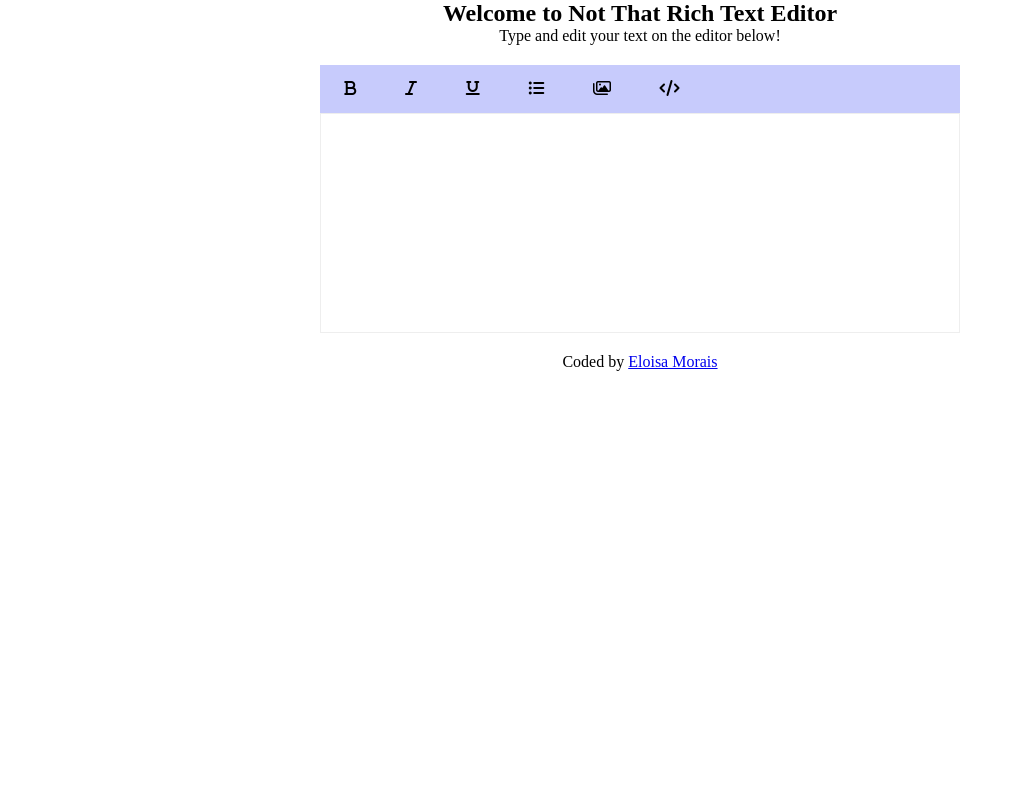
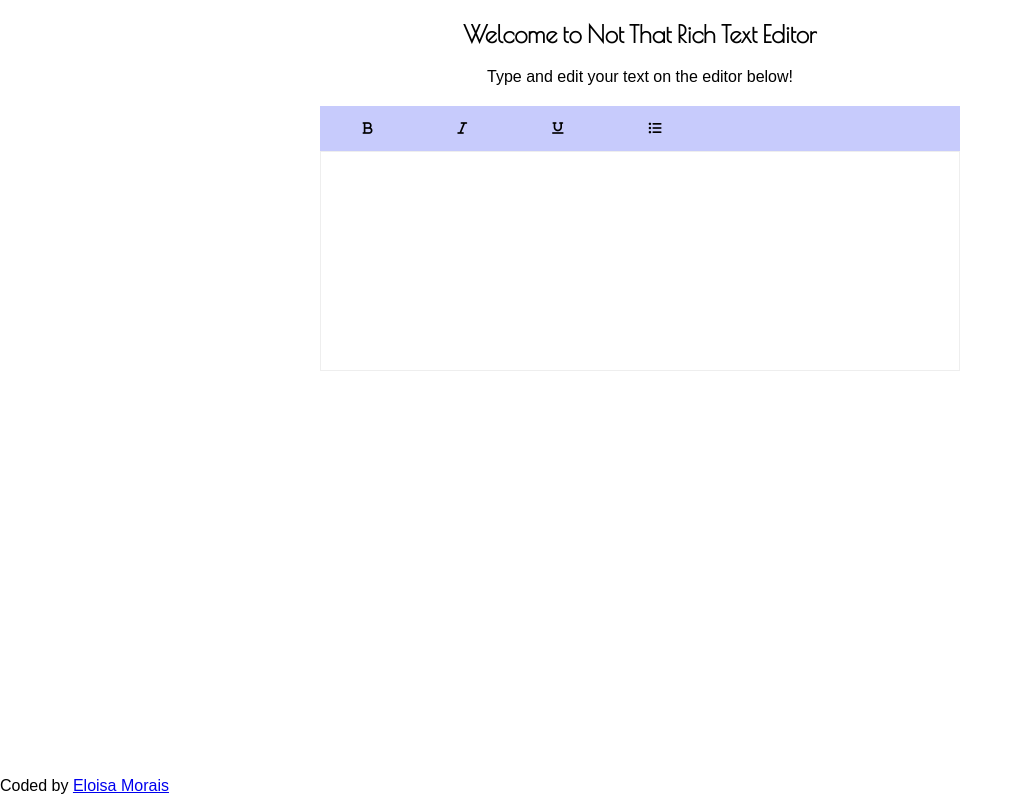
Before and after one commit to eloisasmorais/rich-text-editor, a plain HTML site: page index.html in a window 1280 px wide. Shown: the whole page, without its empty margins (0-1023 px from the left). Drawn offline with nearby package versions, Linux system fonts and the light colour scheme; a web font is replaced by a local one.

Commit message:
Add functions to enable editing, add new fonts and final styles

```diff
--- a/index.html
+++ b/index.html
@@ -6,6 +6,7 @@
   <meta name="viewport" content="width=device-width, initial-scale=1.0" />
   <link rel="shortcut icon" href="./img/text.png" type="image/x-icon" />
   <title>Not That Rich Text Editor</title>
+  <link href="https://fonts.googleapis.com/css?family=Chivo|Poiret+One&display=swap" rel="stylesheet">
   <script src="https://kit.fontawesome.com/90c8a9ba9a.js" crossorigin="anonymous"></script>
   <link rel="stylesheet" href="./css/style.css" />
 </head>
@@ -13,25 +14,25 @@
 <body>
   <div class="container">
     <section>
-      <h1>Welcome to Not That Rich Text Editor</h1>
-      <p>Type and edit your text on the editor below!</p>
+      <h1 class="title">Welcome to Not That Rich Text Editor</h1>
+      <p class="secondary">Type and edit your text on the editor below!</p>
     </section>
     <main class="text-editor">
       <section class="menu">
-        <ul>
-          <li class="bold"><i class="fas fa-bold"></i></li>
-          <li class="italic"><i class="fas fa-italic"></i></li>
-          <li class="underline"><i class="fas fa-underline"></i></li>
-          <li class="list"><i class="fas fa-list-ul"></i></li>
-          <li class="image"><i class="far fa-images"></i></li>
-          <li class="code"><i class="fas fa-code"></i></li>
-        </ul>
+        <div>
+          <button onclick="toggleCommand('bold')"><i class="fas fa-bold"></i></button>
+          <button onclick="toggleCommand('italic')"><i class="fas fa-italic"></i></button>
+          <button onclick="toggleCommand('underline')"><i class="fas fa-underline"></i></button>
+          <button onclick="toggleCommand('insertUnorderedList')"><i class="fas fa-list-ul"></i></button>
+        </div>
       </section>
       <div contenteditable="true" id="text-area"></div>
     </main>
   </div>
   <footer class="footer">
-    Coded by <a href="https://github.com/eloisasmorais">Eloisa Morais</a>
+    <p>
+      Coded by <a href="https://github.com/eloisasmorais">Eloisa Morais</a>
+    </p>
   </footer>
   <script src="./js/script.js"></script>
 </body>
--- a/js/script.js
+++ b/js/script.js
@@ -1,6 +1,20 @@
+var textarea = document.getElementById('text-area');
 window.onload = function() {
-  var textarea = document.getElementById('text-area');
   textarea.designMode = 'on';
   textarea.focus();
-  console.log(textarea);
 };
+
+function toggleCommand($command) {
+  document.execCommand($command, false, null);
+  textarea.focus();
+}
+
+const bold = document.getElementById('bold');
+const italic = document.getElementById('italic');
+const underline = document.getElementById('underline');
+const list = document.getElementById('list');
+
+bold.addEventListener('onclick', toggleCommand('bold'));
+italic.addEventListener('onclick', toggleCommand('italic'));
+underline.addEventListener('onclick', toggleCommand('underline'));
+list.addEventListener('onclick', toggleCommand('list'));
--- a/scss/style.scss
+++ b/scss/style.scss
@@ -8,20 +8,32 @@
 
 body {
   text-align: center;
+
+  .title {
+    font-family: 'Poiret One', cursive;
+    margin: 20px 0;
+  }
+
+  .secondary,
+  .footer {
+    font-family: 'Chivo', sans-serif;
+  }
 }
 
 .menu {
   background-color: #c7cbfc;
 
-  ul {
+  div {
     display: flex;
     list-style: none;
     justify-content: space-around;
     max-width: 60%;
   }
 
-  li {
+  button {
+    background-color: #c7cbfc;
     padding: 15px;
+    border: none;
 
     &:hover {
       background-color: #abafd8;
@@ -34,6 +46,7 @@ body {
 }
 
 #text-area {
+  font-family: Arial, sans-serif;
   width: 100%;
   max-height: 500px;
   height: 220px;
@@ -42,6 +55,10 @@ body {
   resize: none;
   padding: 5px 3px;
   text-align-last: left;
+
+  ul li {
+    margin-left: 20px;
+  }
 }
 
 .container {
@@ -53,6 +70,11 @@ body {
   margin: 20px auto;
 }
 
-.selected {
-  background-color: #abafd8;
+.footer {
+  bottom: 5px;
+  position: absolute;
+
+  p {
+    text-align: center;
+  }
 }
```
Also changed, not shown: css/style.css, 1 other file.
